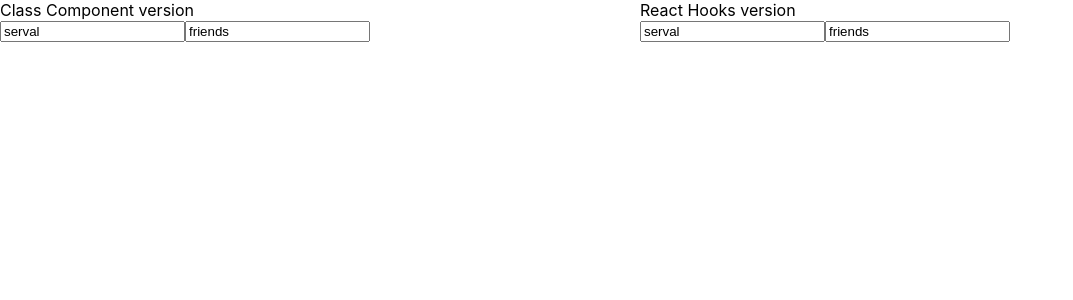
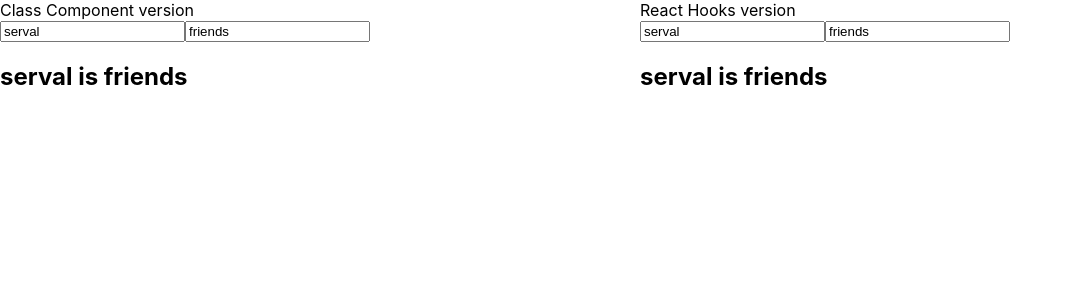
Before and after one commit to kdnakt/effective-react-hooks-study, a React (Create React App) app in the folder sample/: page / in a window 1280 px wide. Shown: the top 300 px of the page, without its empty margins (0-1073 px from the left). Built offline with nearby package versions, Linux system fonts and the light colour scheme.

Commit message:
add title

```diff
--- a/sample/src/WithHooks.tsx
+++ b/sample/src/WithHooks.tsx
@@ -1,8 +1,13 @@
-import React, { useState } from 'react'
+import React, { useState, useEffect } from 'react'
 
 const App: React.FC = () => {
   const [name, setName] = useState('serval')
   const [type, setType] = useState('friends')
+  const [title, setTitle] = useState(`${name} is ${type}`)
+
+  useEffect(() => {
+    setTitle(`${name} is ${type}`)
+  }, [name, type])
 
   function handleChangeName(e: React.ChangeEvent<HTMLInputElement>) {
     setName(e.target.value)
@@ -16,6 +21,7 @@ const App: React.FC = () => {
     <div>
       <input value={name} onChange={handleChangeName} />
       <input value={type} onChange={handleChangeType} />
+      <h2>{title}</h2>
     </div>
   )
 }
--- a/sample/src/WithoutHooks.tsx
+++ b/sample/src/WithoutHooks.tsx
@@ -21,6 +21,7 @@ class WithoutHooks extends React.Component<{}, {name:string;type:string}> {
       <div>
         <input value={this.state.name} onChange={this.handleChangeName} />
         <input value={this.state.type} onChange={this.handleChangeType} />
+        <h2>{`${this.state.name} is ${this.state.type}`}</h2>
       </div>
     );
   }
```
